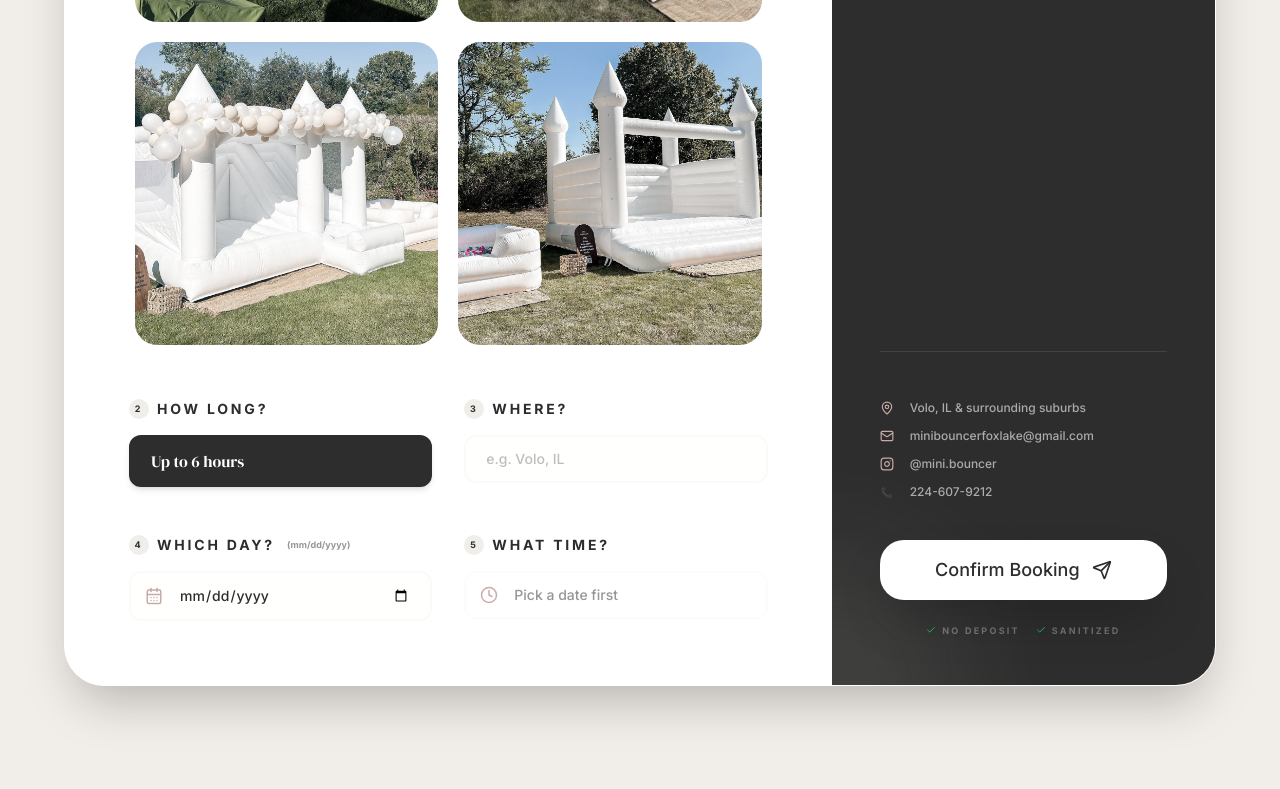
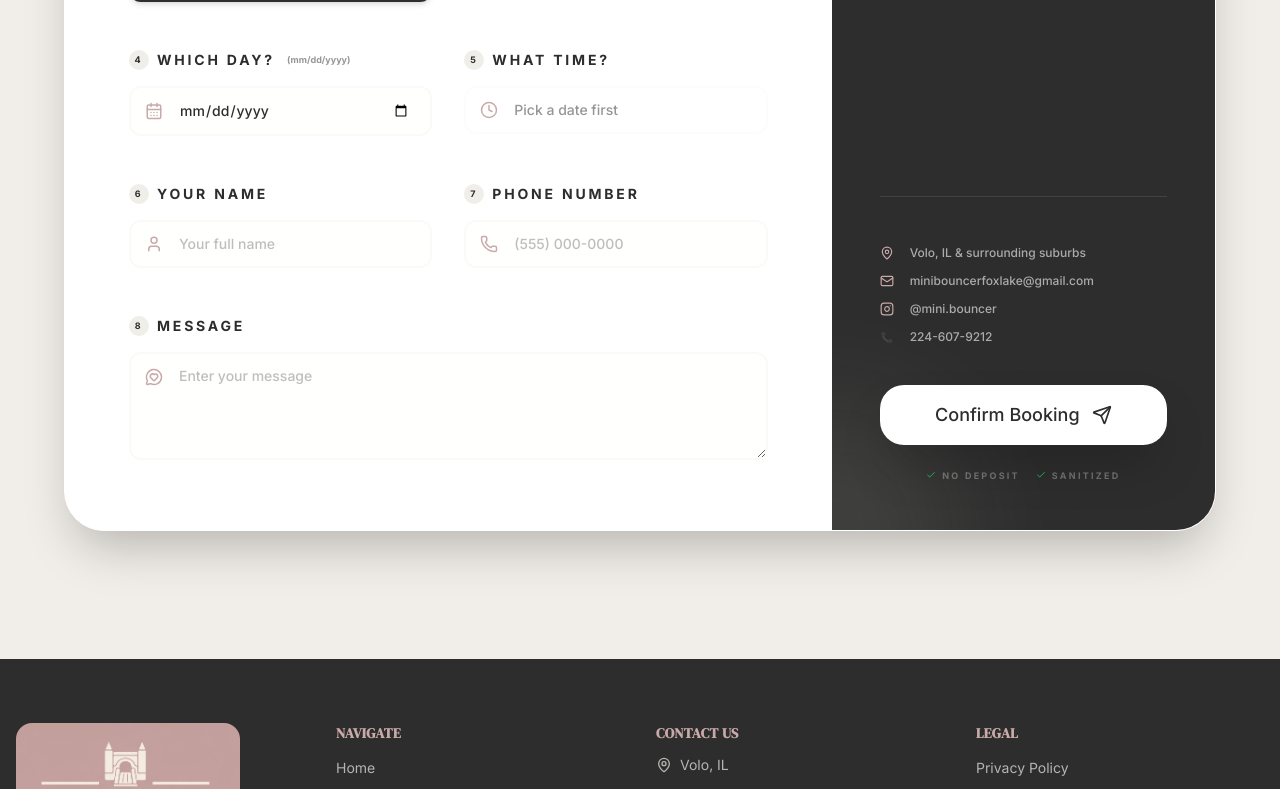
Before and after one commit to kamilpinas/mini-bouncer, a React (Vite) app: page / in a window 1280 px wide. Shown: the part 8563-9352 px from the top of the page. Built offline with nearby package versions, Linux system fonts and the light colour scheme.

Commit message:
emailjs integrate

```diff
--- a/package.json
+++ b/package.json
@@ -11,6 +11,7 @@
     "deploy": "gh-pages -d dist"
   },
   "dependencies": {
+    "@emailjs/browser": "^4.4.1",
     "@tailwindcss/postcss": "^4.2.1",
     "class-variance-authority": "^0.7.1",
     "clsx": "^2.1.1",
--- a/src/components/sections/Contact.tsx
+++ b/src/components/sections/Contact.tsx
@@ -1,4 +1,5 @@
 import React, { useState, useMemo } from "react"
+import emailjs from "@emailjs/browser"
 import {
   MapPin,
   Mail,
@@ -10,6 +11,10 @@ import {
   Clock,
   CalendarDays,
   Sparkles,
+  Loader2,
+  User,
+  Phone,
+  MessageCircleHeart,
 } from "lucide-react"
 import { motion, type Variants } from "framer-motion"
 import { useScrollReveal } from "../../hooks/useScrollReveal"
@@ -25,6 +30,7 @@ interface ContactProps {
 const Contact: React.FC<ContactProps> = ({ bouncerSlug, onClearSelection }) => {
   const { ref, controls } = useScrollReveal()
   const [isSubmitted, setIsSubmitted] = useState(false)
+  const [isLoading, setIsLoading] = useState(false)
   const [formErrors, setFormErrors] = useState<Record<string, boolean>>({})
 
   // Date and Time State
@@ -32,9 +38,12 @@ const Contact: React.FC<ContactProps> = ({ bouncerSlug, onClearSelection }) => {
   const [selectedTime, setSelectedTime] = useState<string>("")
 
   const [formData, setFormData] = useState({
+    name: "",
+    phone: "",
     location: "",
     bouncer: bouncerSlug || "",
     duration: "Up to 6 hours",
+    message: "",
   })
 
   // Update bouncer if slug changes from outside
@@ -78,10 +87,12 @@ const Contact: React.FC<ContactProps> = ({ bouncerSlug, onClearSelection }) => {
     "7:00 PM",
   ]
 
-  const handleSubmit = (e: React.FormEvent) => {
+  const handleSubmit = async (e: React.FormEvent) => {
     e.preventDefault()
 
     const errors: Record<string, boolean> = {
+      name: !formData.name.trim(),
+      phone: !formData.phone.trim(),
       bouncer: !formData.bouncer,
       location: !formData.location.trim(),
       date: !selectedDate,
@@ -98,11 +109,41 @@ const Contact: React.FC<ContactProps> = ({ bouncerSlug, onClearSelection }) => {
       return
     }
 
-    setIsSubmitted(true)
+    setIsLoading(true)
+
+    try {
+      const templateParams = {
+        bouncer_name: selectedBouncerData?.name || formData.bouncer,
+        location: formData.location,
+        date: selectedDate?.toLocaleDateString(),
+        time: selectedTime,
+        duration: formData.duration,
+        price: currentPrice,
+        user_name: formData.name,
+        user_phone: formData.phone,
+        message: formData.message,
+      }
+
+      await emailjs.send(
+        import.meta.env.VITE_EMAILJS_SERVICE_ID,
+        import.meta.env.VITE_EMAILJS_TEMPLATE_ID,
+        templateParams,
+        import.meta.env.VITE_EMAILJS_PUBLIC_KEY,
+      )
+
+      setIsSubmitted(true)
+    } catch (error) {
+      console.error("Failed to send email:", error)
+      alert("Something went wrong. Please try again or contact us directly.")
+    } finally {
+      setIsLoading(false)
+    }
   }
 
   const handleChange = (
-    e: React.ChangeEvent<HTMLInputElement | HTMLSelectElement>,
+    e: React.ChangeEvent<
+      HTMLInputElement | HTMLSelectElement | HTMLTextAreaElement
+    >,
   ) => {
     const { name, value } = e.target
     setFormData((prev) => ({ ...prev, [name]: value }))
@@ -153,9 +194,12 @@ const Contact: React.FC<ContactProps> = ({ bouncerSlug, onClearSelection }) => {
                       setSelectedDate(null)
                       setSelectedTime("")
                       setFormData({
+                        name: "",
+                        phone: "",
                         location: "",
                         bouncer: "",
                         duration: "Up to 6 hours",
+                        message: "",
                       })
                       setFormErrors({})
                     }}
@@ -214,7 +258,7 @@ const Contact: React.FC<ContactProps> = ({ bouncerSlug, onClearSelection }) => {
                     </div>
                     <div
                       className={twMerge(
-                        "grid grid-cols-2 gap-4 p-1 rounded-[28px] transition-all",
+                        "grid grid-cols-4 gap-4 p-1 rounded-[28px] transition-all",
                         formErrors.bouncer
                           ? "ring-2 ring-red-500/20 bg-red-500/5"
                           : "",
@@ -454,6 +498,149 @@ const Contact: React.FC<ContactProps> = ({ bouncerSlug, onClearSelection }) => {
                       </div>
                     </div>
                   </div>
+
+                  {/* Step 6 & 7: Contact Info */}
+                  <div className="grid md:grid-cols-2 gap-8">
+                    <div className="space-y-4">
+                      <label
+                        className={twMerge(
+                          "text-sm font-bold uppercase tracking-[0.2em] flex items-center gap-2 transition-colors",
+                          formErrors.name ? "text-red-500" : "text-near-black",
+                        )}
+                      >
+                        <span
+                          className={twMerge(
+                            "w-5 h-5 rounded-full flex items-center justify-center text-[9px] transition-colors",
+                            formErrors.name
+                              ? "bg-red-500 text-white"
+                              : "bg-soft-sage text-near-black",
+                          )}
+                        >
+                          6
+                        </span>
+                        Your Name{" "}
+                        {formErrors.name && (
+                          <span className="ml-2 text-[10px] tracking-normal lowercase opacity-70">
+                            (Required)
+                          </span>
+                        )}
+                      </label>
+                      <div className="relative">
+                        <User
+                          className={twMerge(
+                            "absolute left-4 top-1/2 -translate-y-1/2 pointer-events-none transition-colors",
+                            formErrors.name
+                              ? "text-red-500"
+                              : "text-blush-rose",
+                          )}
+                          size={18}
+                        />
+                        <input
+                          type="text"
+                          name="name"
+                          required
+                          placeholder="Your full name"
+                          value={formData.name}
+                          onChange={handleChange}
+                          className={twMerge(
+                            "w-full pl-12 pr-5 py-3 rounded-xl border-2 transition-all bg-soft-sage/5 text-sm font-medium text-near-black placeholder:text-dark-muted/40 focus:outline-none",
+                            formErrors.name
+                              ? "border-red-500 bg-red-500/5 focus:ring-4 focus:ring-red-500/5"
+                              : "border-soft-sage/30 focus:border-blush-rose/60 focus:ring-4 focus:ring-blush-rose/5",
+                          )}
+                        />
+                      </div>
+                    </div>
+
+                    <div className="space-y-4">
+                      <label
+                        className={twMerge(
+                          "text-sm font-bold uppercase tracking-[0.2em] flex items-center gap-2 transition-colors",
+                          formErrors.phone ? "text-red-500" : "text-near-black",
+                        )}
+                      >
+                        <span
+                          className={twMerge(
+                            "w-5 h-5 rounded-full flex items-center justify-center text-[9px] transition-colors",
+                            formErrors.phone
+                              ? "bg-red-500 text-white"
+                              : "bg-soft-sage text-near-black",
+                          )}
+                        >
+                          7
+                        </span>
+                        Phone Number{" "}
+                        {formErrors.phone && (
+                          <span className="ml-2 text-[10px] tracking-normal lowercase opacity-70">
+                            (Required)
+                          </span>
+                        )}
+                      </label>
+                      <div className="relative">
+                        <Phone
+                          className={twMerge(
+                            "absolute left-4 top-1/2 -translate-y-1/2 pointer-events-none transition-colors",
+                            formErrors.phone
+                              ? "text-red-500"
+                              : "text-blush-rose",
+                          )}
+                          size={18}
+                        />
+                        <input
+                          type="tel"
+                          name="phone"
+                          required
+                          placeholder="(555) 000-0000"
+                          value={formData.phone}
+                          onChange={handleChange}
+                          className={twMerge(
+                            "w-full pl-12 pr-5 py-3 rounded-xl border-2 transition-all bg-soft-sage/5 text-sm font-medium text-near-black placeholder:text-dark-muted/40 focus:outline-none",
+                            formErrors.phone
+                              ? "border-red-500 bg-red-500/5 focus:ring-4 focus:ring-red-500/5"
+                              : "border-soft-sage/30 focus:border-blush-rose/60 focus:ring-4 focus:ring-blush-rose/5",
+                          )}
+                        />
+                      </div>
+                    </div>
+                  </div>
+
+                  <div className="grid gap-8">
+                    <div className="space-y-4">
+                      <label
+                        className={twMerge(
+                          "text-sm font-bold uppercase tracking-[0.2em] flex items-center gap-2 transition-colors text-near-black",
+                        )}
+                      >
+                        <span
+                          className={twMerge(
+                            "w-5 h-5 rounded-full flex items-center justify-center text-[9px] transition-colors bg-soft-sage text-near-black",
+                          )}
+                        >
+                          8
+                        </span>
+                        Message{" "}
+                      </label>
+                      <div className="relative">
+                        <MessageCircleHeart
+                          className={twMerge(
+                            "absolute left-4 top-[1rem] pointer-events-none transition-colors text-blush-rose",
+                          )}
+                          size={18}
+                        />
+                        <textarea
+                          name="message"
+                          required
+                          placeholder="Enter your message"
+                          value={formData.message}
+                          onChange={handleChange}
+                          rows={4}
+                          className={twMerge(
+                            "w-full pl-12 pr-5 py-3 rounded-xl border-2 transition-all bg-soft-sage/5 text-sm font-medium text-near-black placeholder:text-dark-muted/40 focus:outline-none border-soft-sage/30 focus:border-blush-rose/60 focus:ring-4 focus:ring-blush-rose/5",
+                          )}
+                        />
+                      </div>
+                    </div>
+                  </div>
                 </form>
               )}
             </div>
@@ -573,11 +760,20 @@ const Contact: React.FC<ContactProps> = ({ bouncerSlug, onClearSelection }) => {
                   <Button
                     type="submit"
                     form="booking-form"
-                    className="w-full py-4 text-lg group rounded-[24px] shadow-2xl bg-white text-near-black hover:bg-blush-rose hover:text-white transition-all duration-300"
-                    disabled={isSubmitted}
+                    className="w-full py-4 text-lg group rounded-[24px] shadow-2xl bg-white text-near-black hover:bg-blush-rose hover:text-white transition-all duration-300 flex items-center justify-center gap-3"
+                    disabled={isSubmitted || isLoading}
                   >
-                    Confirm Booking
-                    <Send className="ml-3 w-5 h-5 group-hover:translate-x-1 group-hover:-translate-y-1 transition-transform" />
+                    {isLoading ? (
+                      <>
+                        <Loader2 className="w-5 h-5 animate-spin" />
+                        Sending...
+                      </>
+                    ) : (
+                      <>
+                        Confirm Booking
+                        <Send className="w-5 h-5 group-hover:translate-x-1 group-hover:-translate-y-1 transition-transform" />
+                      </>
+                    )}
                   </Button>
                   <div className="flex flex-wrap justify-center gap-4 mt-6">
                     <span className="flex items-center text-[9px] font-bold text-white/30 uppercase tracking-widest">
```
Also changed, not shown: 2 other files (tests, documents, lock files or other folders).
